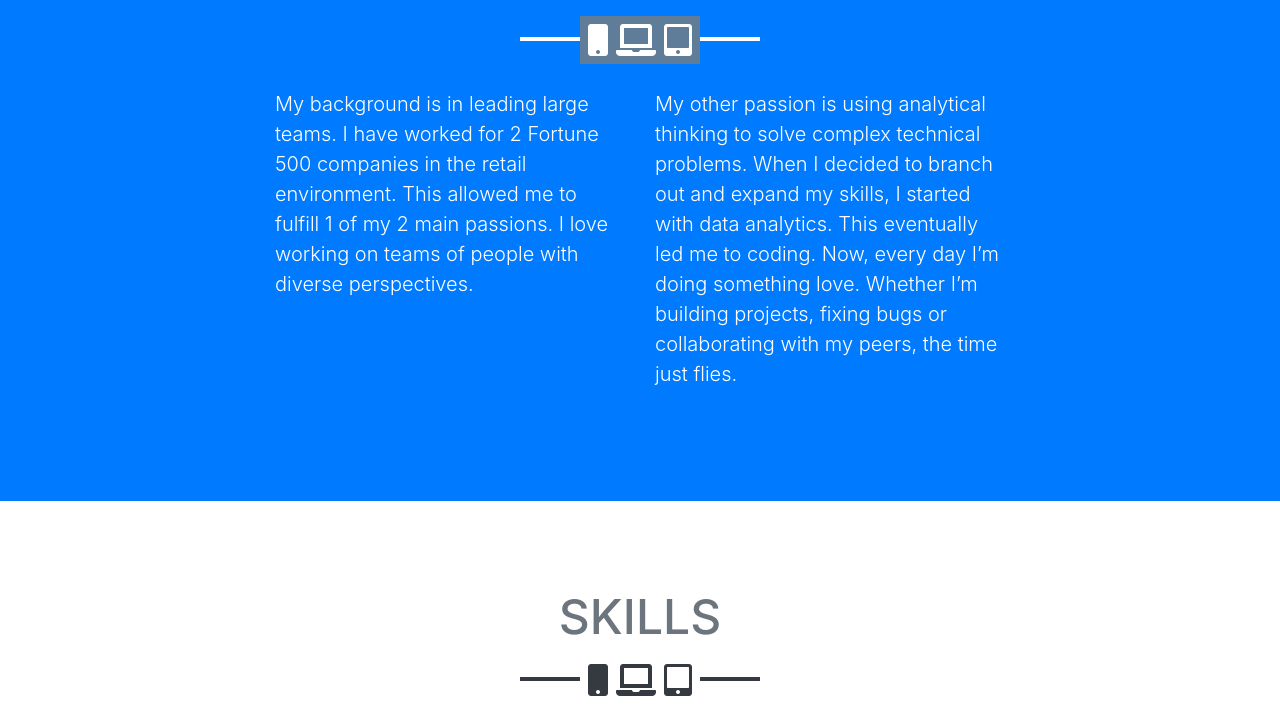
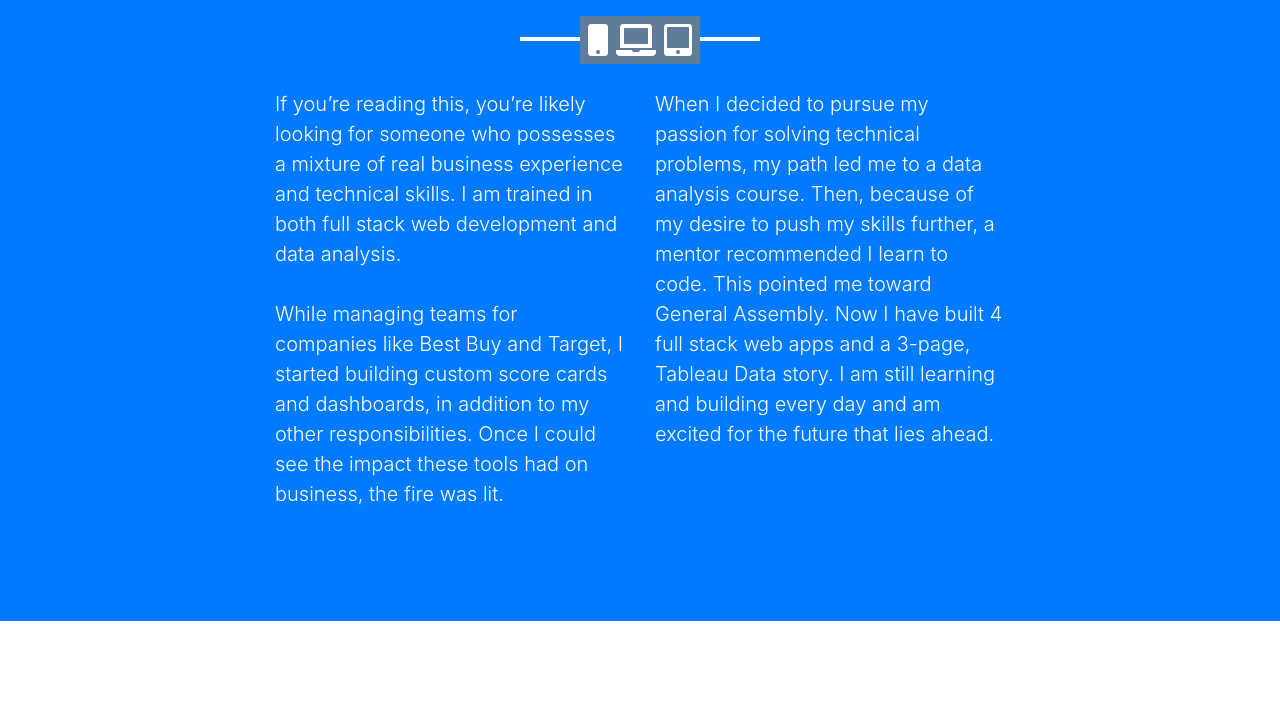
Before and after one commit to ceconley/personal-portfolio, a website with bundled scripts: page index.html in a window 1280 px wide. Shown: the part 1998-2712 px from the top of the page. Built offline with nearby package versions, Linux system fonts and the light colour scheme.

Commit message:
Resume and about changes
I deleted my old resume and added my most recent version
I updated my about section to my most recent version.

```diff
--- a/index.html
+++ b/index.html
@@ -130,18 +130,13 @@
         <hr class="star-light mb-5">
         <div class="row">
           <div class="col-lg-4 ml-auto">
-            <p class="lead">My background is in leading large teams. I have worked
-              for 2 Fortune 500 companies in the retail environment. This allowed
-              me to fulfill 1 of my 2 main passions. I love working on teams of
-              people with diverse perspectives.</p>
+            <p class="lead">If you’re reading this, you’re likely looking for someone who possesses a mixture of real business experience and technical skills. I am trained in both full stack web development and data analysis.
+            <br/>
+            <br/>
+            While managing teams for companies like Best Buy and Target, I started building custom score cards and dashboards, in addition to my other responsibilities. Once I could see the impact these tools had on business, the fire was lit.</p>
           </div>
           <div class="col-lg-4 mr-auto">
-            <p class="lead">My other passion is using analytical
-            thinking to solve complex technical problems. When I decided to branch
-            out and expand my skills, I started with data analytics. This eventually
-            led me to coding. Now, every day I’m doing something love. Whether
-            I’m building projects, fixing bugs or collaborating with my peers,
-            the time just flies.</p>
+            <p class="lead">When I decided to pursue my passion for solving technical problems, my path led me to a data analysis course. Then, because of my desire to push my skills further, a mentor recommended I learn to code. This pointed me toward General Assembly. Now I have built 4 full stack web apps and a 3-page, Tableau Data story. I am still learning and building every day and am excited for the future that lies ahead.</p>
           </div>
         </div>
       </div>
```
Also changed, not shown: 1 other file.
